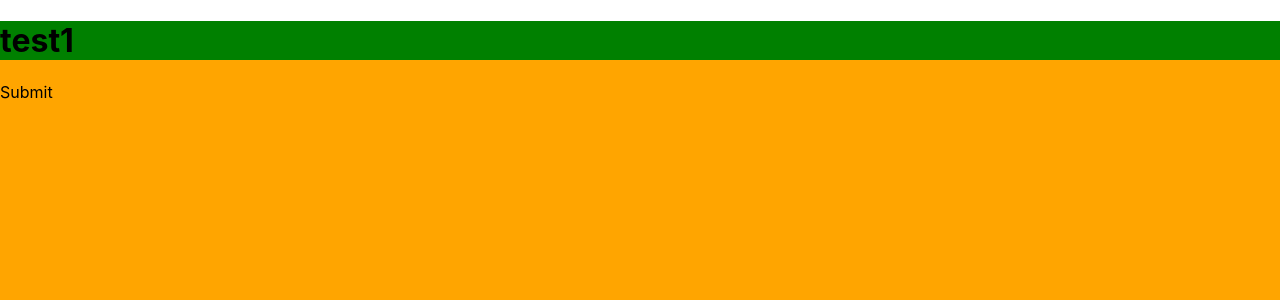
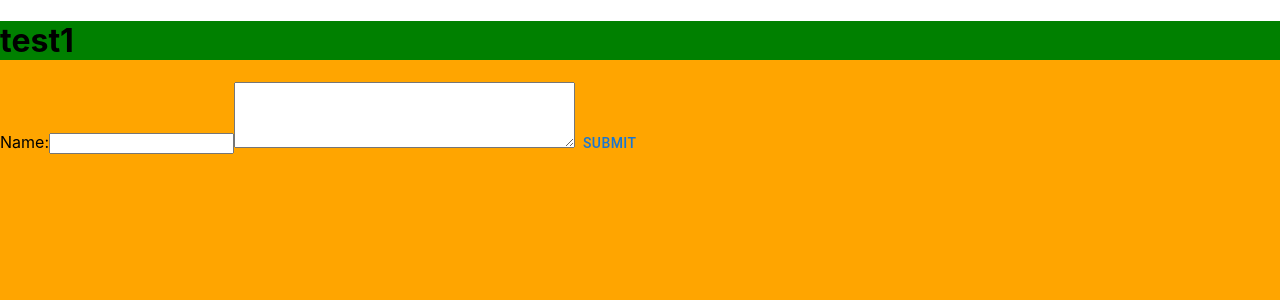
Before and after one commit to theoffensiveline/theoffensiveline-site, a React (Create React App) app: page /submit in a window 1280 px wide. Shown: the top 300 px of the page. Built offline with nearby package versions, Linux system fonts and the light colour scheme.

Commit message:
functioning submissions (ugly)

```diff
--- a/package.json
+++ b/package.json
@@ -10,6 +10,7 @@
     "@testing-library/jest-dom": "^5.17.0",
     "@testing-library/react": "^13.4.0",
     "@testing-library/user-event": "^13.5.0",
+    "firebase": "^10.3.1",
     "react": "^18.2.0",
     "react-dom": "^18.2.0",
     "react-router-dom": "^6.15.0",
--- /dev/null
+++ b/src/firebase.js
@@ -0,0 +1,24 @@
+// Import the functions you need from the SDKs you need
+import { initializeApp } from "firebase/app";
+import { getAnalytics } from "firebase/analytics";
+import { getFirestore } from "firebase/firestore";
+// TODO: Add SDKs for Firebase products that you want to use
+// https://firebase.google.com/docs/web/setup#available-libraries
+
+// Your web app's Firebase configuration
+// For Firebase JS SDK v7.20.0 and later, measurementId is optional
+const firebaseConfig = {
+    apiKey: "AIzaSyD3BzuWxTPL0gyhYZQF0vzcIhbGwD5F_OY",
+    authDomain: "theoffensiveline-d8493.firebaseapp.com",
+    projectId: "theoffensiveline-d8493",
+    storageBucket: "theoffensiveline-d8493.appspot.com",
+    messagingSenderId: "991591330610",
+    appId: "1:991591330610:web:6bd5820bae6ed43e609d2b",
+    measurementId: "G-SPPLESW7M0"
+};
+
+// Initialize Firebase
+const app = initializeApp(firebaseConfig);
+const analytics = getAnalytics(app);
+// export const auth = app.firebase.auth();
+export const db = getFirestore(app);
--- a/src/pages/Submit.jsx
+++ b/src/pages/Submit.jsx
@@ -1,5 +1,48 @@
+import {db} from '../firebase';
+import { collection, addDoc } from "firebase/firestore";
+import {useState} from "react";
+import {Button} from "@mui/material";
 export default function Submit() {
+    const [submission, setSubmission] = useState("");
+    const [name, setName] = useState("");
+
+    const isBlank = (str) => {
+        return (!str || /^\s*$/.test(str));
+    };
+
+    const submit = async () => {
+        if (!isBlank(submission)) {
+            try {
+                const docRef = await addDoc(collection(db, "submissions"), {
+                    name: name,
+                    content: submission,
+                });
+            } catch (e) {
+                console.error("Error during submission: ", e);
+            }
+        } else {
+            //TODO: bully user
+        }
+    }
+
     return (
-        <>Submit</>
+        <>
+            <label>
+                Name:
+                <input
+                    type="text"
+                    value={name}
+                    onChange={(event) => setName(event.target.value)}
+                />
+            </label>
+            <textarea
+                name="postContent"
+                rows={4}
+                cols={40}
+                value={submission}
+                onChange={(event) => setSubmission(event.target.value)}
+            />
+            <Button onClick={submit}>Submit</Button>
+        </>
     );
 }
```
Also changed, not shown: 1 other file (tests, documents, lock files or other folders).
